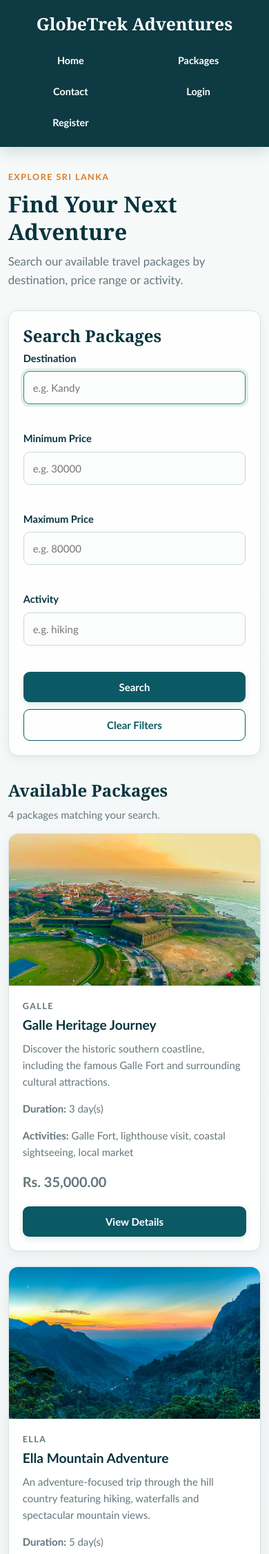
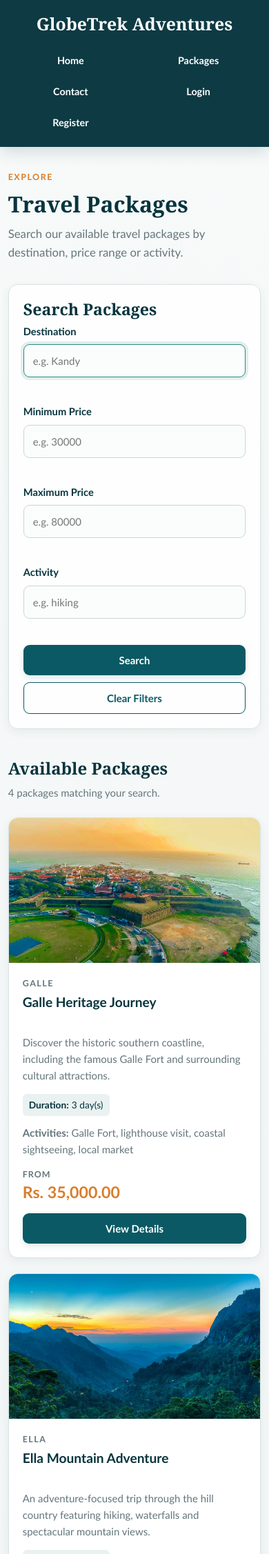
Before and after one commit to SachinthaX/GlobeTrek, a PHP site: page /customer/packages.php in a window 390 px wide. Shown: the top 2253 px of the page at 69% size. Run offline with PHP 8.4, Linux system fonts and the light colour scheme; data comes from the database, SQL or seed files in the repository.

Commit message:
Refresh customer discovery and package cards
Improves the customer-facing browsing flow across the homepage, packages list, and contact page. Adds a secondary hero CTA to contact support, redesigns the contact page into a two-column support + form layout, and updates package page messaging and structure. Package cards were also polished with improved media framing, duration/price presentation, full-width CTA buttons, and responsive styling for a cleaner, more consistent discovery experience.

```diff
--- a/assets/css/style.css
+++ b/assets/css/style.css
@@ -1299,7 +1299,6 @@ h2 {
 }
 
 .hero p {
-    color: #e7f2f0;
     font-size: 1.12rem;
 }
 
@@ -2366,3 +2365,238 @@ h2 {
     }
 
 }
+
+
+/* ============================================================
+   29. CUSTOMER DISCOVERY
+   ============================================================ */
+
+.hero .hero-secondary-action {
+    display: inline-flex;
+    margin-top: 10px;
+    margin-left: 10px;
+    border-color: rgba(255, 255, 255, 0.7);
+    color: #ffffff;
+}
+
+.hero .hero-secondary-action:hover,
+.hero .hero-secondary-action:focus-visible {
+    border-color: var(--secondary);
+    background: rgba(255, 255, 255, 0.14);
+    color: #ffffff;
+}
+
+.package-search-panel {
+    margin-top: 32px;
+}
+
+.package-search-panel h2 {
+    font-size: 1.45rem;
+}
+
+.package-results {
+    margin-top: 42px;
+}
+
+.package-results > .package-grid {
+    margin-top: 24px;
+}
+
+.package-results > .empty-state {
+    margin-top: 24px;
+}
+
+.contact-layout {
+    display: grid;
+    grid-template-columns: minmax(230px, 0.8fr) minmax(0, 1.35fr);
+    gap: 24px;
+    align-items: start;
+}
+
+.contact-support-card,
+.contact-form-card {
+    min-width: 0;
+}
+
+.contact-support-card {
+    position: relative;
+    overflow: hidden;
+    padding: 30px;
+    border: 1px solid var(--border);
+    border-radius: var(--radius-medium);
+    background: linear-gradient(150deg, rgba(7, 52, 61, 0.98), rgba(11, 89, 100, 0.94));
+    box-shadow: var(--shadow-small);
+    color: #e7f2f0;
+}
+
+.contact-support-card::after {
+    content: "";
+    position: absolute;
+    right: -58px;
+    bottom: -68px;
+    width: 190px;
+    height: 190px;
+    border: 1px solid rgba(242, 166, 90, 0.3);
+    border-radius: 50%;
+}
+
+.contact-support-card > * {
+    position: relative;
+    z-index: 1;
+}
+
+.contact-support-card .eyebrow {
+    color: #ffd29f;
+}
+
+.contact-support-card h2 {
+    color: #ffffff;
+}
+
+.contact-support-card p:not(.eyebrow) {
+    color: #d6e8e7;
+}
+
+.contact-support-card .button-secondary {
+    margin-top: 12px;
+    border-color: rgba(255, 255, 255, 0.7);
+    color: #ffffff;
+}
+
+.contact-support-card .button-secondary:hover,
+.contact-support-card .button-secondary:focus-visible {
+    border-color: var(--secondary);
+    background: rgba(255, 255, 255, 0.14);
+    color: #ffffff;
+}
+
+.contact-form-card {
+    margin: 0;
+}
+
+.contact-form-card form {
+    margin: 0;
+}
+
+@media (max-width: 700px) {
+
+    .hero .hero-secondary-action {
+        margin-top: 12px;
+        margin-left: 0;
+    }
+
+    .contact-layout {
+        grid-template-columns: 1fr;
+    }
+
+}
+
+@media (max-width: 420px) {
+
+    .contact-support-card,
+    .contact-form-card {
+        padding: 22px;
+    }
+
+}
+
+
+/* ============================================================
+   30. PACKAGE CARD POLISH
+   ============================================================ */
+
+.package-travel-card {
+    min-height: 100%;
+}
+
+.package-card-media {
+    position: relative;
+    overflow: hidden;
+    height: 224px;
+    background: var(--surface-soft);
+}
+
+.package-card-media::after {
+    content: "";
+    position: absolute;
+    inset: 0;
+    background: linear-gradient(180deg, transparent 58%, rgba(7, 52, 61, 0.16));
+    pointer-events: none;
+}
+
+.package-travel-card .package-card-image {
+    height: 100%;
+    transition: transform 0.35s ease;
+}
+
+.package-travel-card:hover .package-card-image {
+    transform: scale(1.03);
+}
+
+.package-travel-card .package-card-content {
+    display: flex;
+    min-height: 330px;
+}
+
+.package-travel-card .package-card-content h3 {
+    min-height: 2.5em;
+}
+
+.package-card-duration {
+    display: inline-flex;
+    align-items: center;
+    align-self: flex-start;
+    margin-bottom: 12px;
+    padding: 5px 9px;
+    border-radius: 6px;
+    background: var(--surface-soft);
+    color: var(--primary-dark) !important;
+    font-size: 0.86rem;
+}
+
+.package-card-duration strong {
+    margin-right: 4px;
+}
+
+.package-card-price {
+    display: flex;
+    flex-direction: column;
+    gap: 3px;
+    margin-top: auto;
+    margin-bottom: 18px;
+}
+
+.package-card-price span {
+    color: var(--text-light);
+    font-size: 0.78rem;
+    font-weight: 800;
+    letter-spacing: 0.08em;
+    text-transform: uppercase;
+}
+
+.package-card-price strong {
+    color: var(--secondary-dark);
+    font-size: 1.45rem;
+    line-height: 1.1;
+}
+
+.package-card-cta {
+    width: 100%;
+}
+
+.package-results > .empty-state {
+    border-style: solid;
+    background: var(--surface);
+}
+
+@media (max-width: 700px) {
+
+    .package-card-media {
+        height: 210px;
+    }
+
+    .package-travel-card .package-card-content {
+        min-height: 0;
+    }
+
+}
--- a/customer/packages.php
+++ b/customer/packages.php
@@ -180,9 +180,9 @@ require_once '../includes/header.php';
 
 <header class="page-header">
 
-    <p class="eyebrow">Explore Sri Lanka</p>
+    <p class="eyebrow">Explore</p>
 
-    <h1>Find Your Next Adventure</h1>
+    <h1>Travel Packages</h1>
 
     <p>
         Search our available travel packages by destination,
@@ -213,7 +213,7 @@ require_once '../includes/header.php';
 <?php endif; ?>
 
 
-<section class="search-box">
+<section class="search-box package-search-panel">
 
     <h2>Search Packages</h2>
 
@@ -318,7 +318,7 @@ require_once '../includes/header.php';
 </section>
 
 
-<section class="section-heading">
+<section class="section-heading package-results">
 
     <h2>
         Available Packages
@@ -356,7 +356,9 @@ require_once '../includes/header.php';
 
             <?php foreach ($packages as $package): ?>
 
-                <article class="package-card">
+                <article class="package-card package-travel-card">
+
+                    <div class="package-card-media">
 
                         <?php if (!empty($package['image'])): ?>
 
@@ -367,6 +369,8 @@ require_once '../includes/header.php';
                             >
 
                         <?php endif; ?>
+
+                    </div>
 
 
                     <div class="package-card-content">
@@ -383,7 +387,7 @@ require_once '../includes/header.php';
                             <?= htmlspecialchars($package['description']) ?>
                         </p>
 
-                        <p>
+                        <p class="package-card-duration">
                             <strong>Duration:</strong>
                             <?= (int) $package['duration_days'] ?>
                             day(s)
@@ -398,14 +402,17 @@ require_once '../includes/header.php';
 
                         <?php endif; ?>
 
-                        <p class="package-price">
+                        <p class="package-price package-card-price">
+                            <span>From</span>
+                            <strong>
                                 Rs.
                                 <?= number_format((float) $package['price'], 2) ?>
+                            </strong>
                         </p>
 
                         <a
                             href="package_details.php?id=<?= (int) $package['id'] ?>"
-                            class="button"
+                            class="button package-card-cta"
                         >
                             View Details
                         </a>
```
Also changed, not shown: customer/contact.php (+26 -8 lines), index.php (+10 -1 lines). Lines whose indentation alone changed are shown as unchanged.
